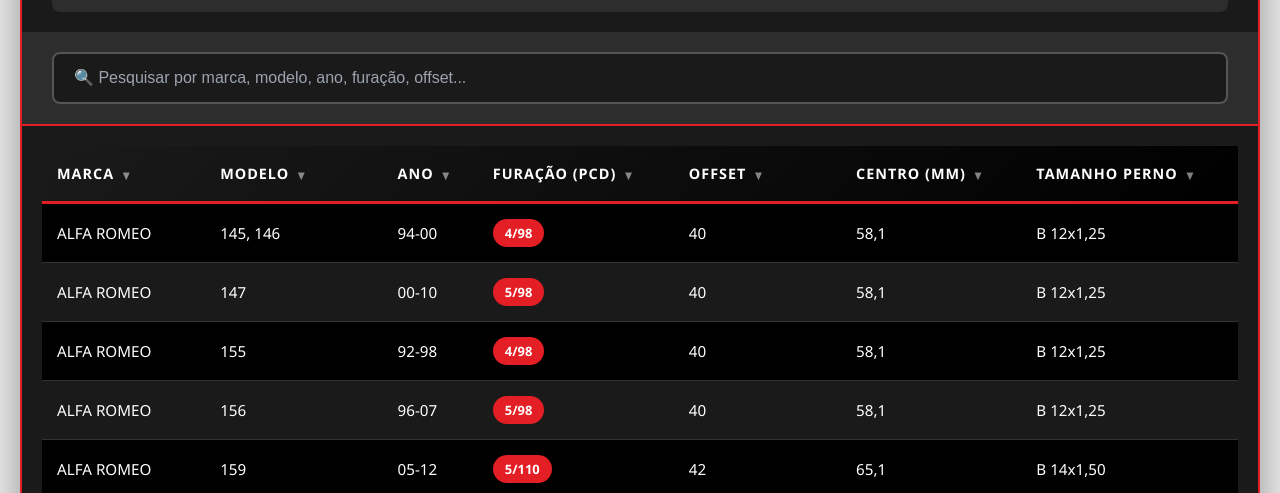
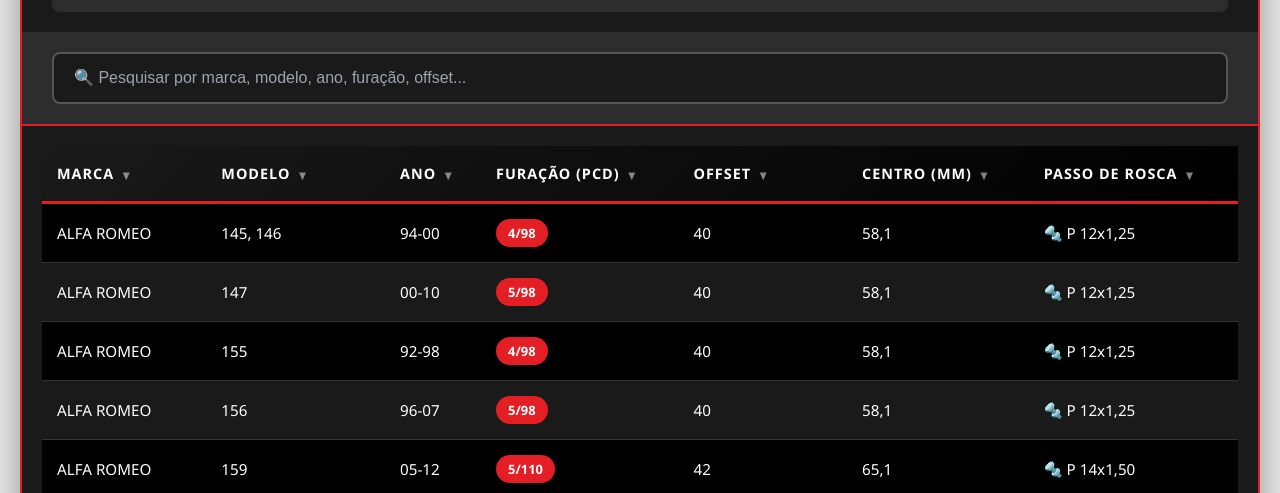
Before and after one commit to cpnf4560/altaroda_tabjantes, a website: page index.html in a window 1280 px wide. Shown: the part 307-800 px from the top of the page. Drawn offline with Linux system fonts and the light colour scheme.

Commit message:
Feature: Adicionados ícones visuais (🔩 perno / 🔧 fêmea) na coluna Passo de Rosca

```diff
--- a/index.html
+++ b/index.html
@@ -473,15 +473,14 @@
         </div>
 
         <div class="table-container">
-            <table id="dataTable">
-                <thead>                    <tr>
+            <table id="dataTable">                <thead>                    <tr>
                         <th data-column="0">Marca</th>
                         <th data-column="1">Modelo</th>
                         <th data-column="2">Ano</th>
                         <th data-column="3">Furação (PCD)</th>
                         <th data-column="4">Offset</th>
                         <th data-column="5">Centro (mm)</th>
-                        <th data-column="6">Tamanho Perno</th>
+                        <th data-column="6">Passo de Rosca</th>
                     </tr>
                 </thead>
                 <tbody id="tableBody">
@@ -550,15 +549,14 @@
         const totalFilteredSpan = document.getElementById('totalFiltered');
         const pageNumbersContainer = document.getElementById('pageNumbers');
         const pageSizeSelect = document.getElementById('pageSize');
-
-        let activeFilters = {
+          let activeFilters = {
             0: new Set(), // Marca
             1: new Set(), // Modelo
             2: new Set(), // Ano
             3: new Set(), // Furação
             4: new Set(), // Offset
             5: new Set(), // Centro
-            6: new Set()  // Tamanho Parafuso
+            6: new Set()  // Passo de Rosca
         };
 
         // ========== CARREGAR DADOS DO JSON ==========
@@ -596,10 +594,18 @@
                 return;
             }
 
-            noResults.style.display = 'none';
+            noResults.style.display = 'none';            // Criar linhas da tabela
+            pageData.forEach(vehicle => {
+                // Substituir B por P (perno) e N por F (fêmea) no campo parafuso
+                let parafusoFormatted = vehicle.parafuso.replace(/^B /, 'P ').replace(/^N /, 'F ');
 
-            // Criar linhas da tabela
-            pageData.forEach(vehicle => {
+                // Adicionar ícone baseado no tipo (P = perno 🔩, F = fêmea 🔧)
+                if (parafusoFormatted.startsWith('P ')) {
+                    parafusoFormatted = '🔩 ' + parafusoFormatted;
+                } else if (parafusoFormatted.startsWith('F ')) {
+                    parafusoFormatted = '🔧 ' + parafusoFormatted;
+                }
+
                 const row = document.createElement('tr');
                 row.innerHTML = `
                     <td>${vehicle.marca}</td>
@@ -608,7 +614,7 @@
                     <td><span class="info-badge">${vehicle.furacao}</span></td>
                     <td>${vehicle.offset}</td>
                     <td>${vehicle.centro}</td>
-                    <td>${vehicle.parafuso}</td>
+                    <td>${parafusoFormatted}</td>
                 `;
                 tableBody.appendChild(row);
             });
@@ -797,9 +803,7 @@
             // Container de opções
             const optionsContainer = document.createElement('div');
             optionsContainer.style.maxHeight = '200px';
-            optionsContainer.style.overflowY = 'auto';
-
-            sortedValues.forEach(value => {
+            optionsContainer.style.overflowY = 'auto';            sortedValues.forEach(value => {
                 const option = document.createElement('div');
                 option.className = 'filter-option';
 
@@ -809,7 +813,9 @@
                 checkbox.dataset.value = value;
 
                 const label = document.createElement('span');
-                label.textContent = value;
+                // Aplicar formatação para coluna Passo de Rosca (índice 6)
+                const displayValue = columnIndex === 6 ? value.replace(/^B /, 'P ').replace(/^N /, 'F ') : value;
+                label.textContent = displayValue;
 
                 option.appendChild(checkbox);
                 option.appendChild(label);
```
